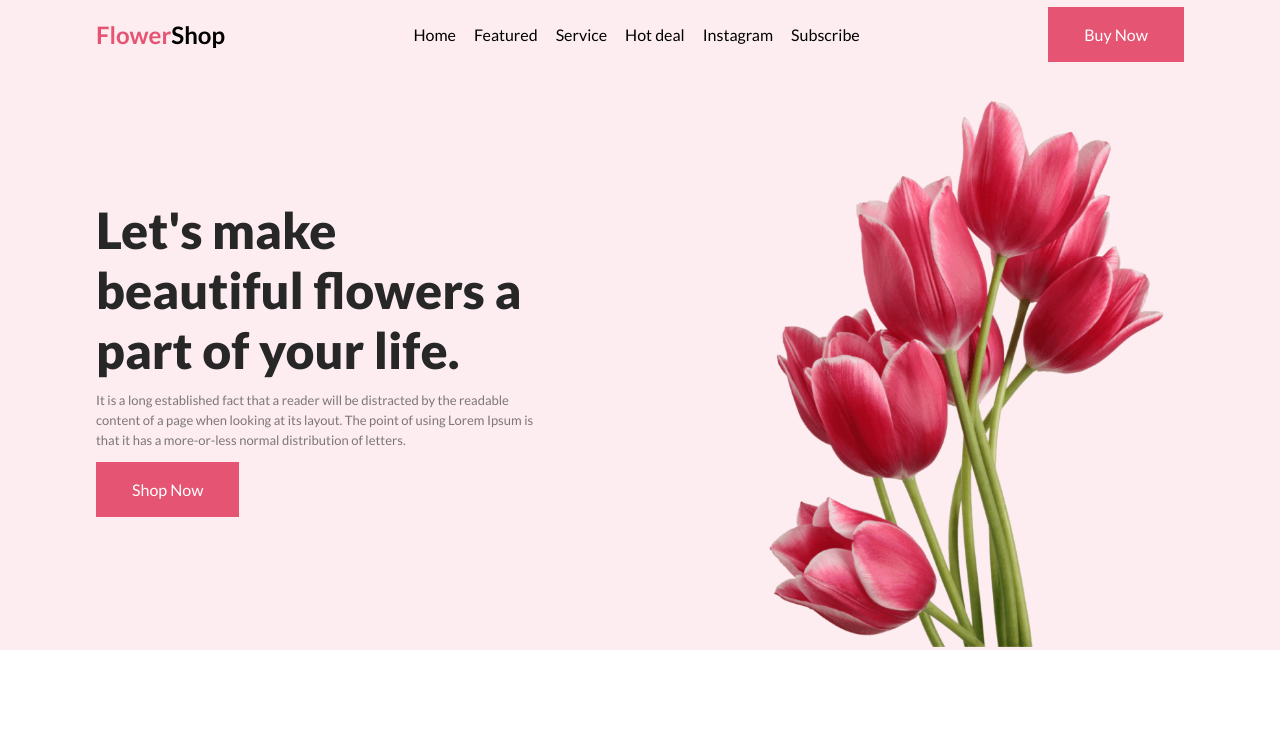
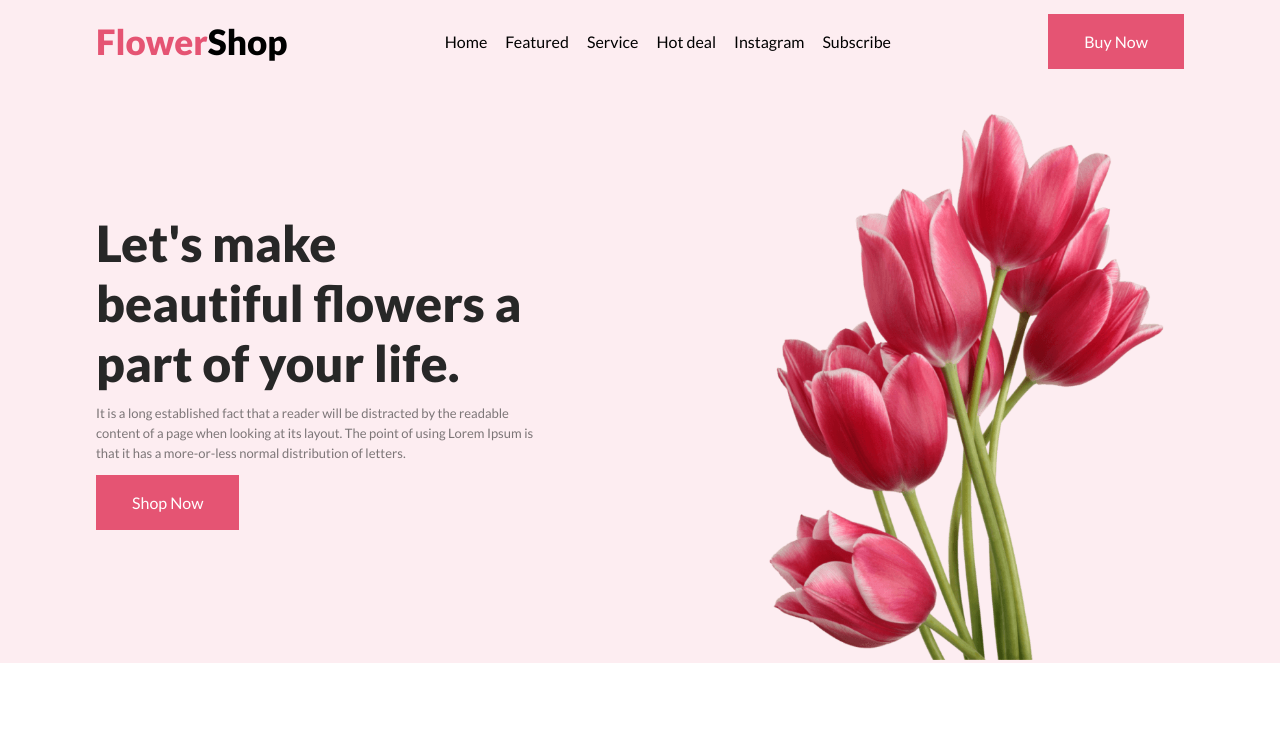
Before and after one commit to rashedahmed0/flower_shop, a plain HTML site: page index.html in a window 1280 px wide. Shown: the top 747 px of the page. Drawn offline with Linux system fonts and the light colour scheme; files whose address does not match are found by name.

Commit message:
logo style

```diff
--- a/style.css
+++ b/style.css
@@ -53,7 +53,10 @@ nav {
 
 .logo {}
 
-.logo h1 {}
+.logo h1 {
+    font-weight: 900;
+    font-size: 35px;
+}
 
 .logo span {}
 
```
